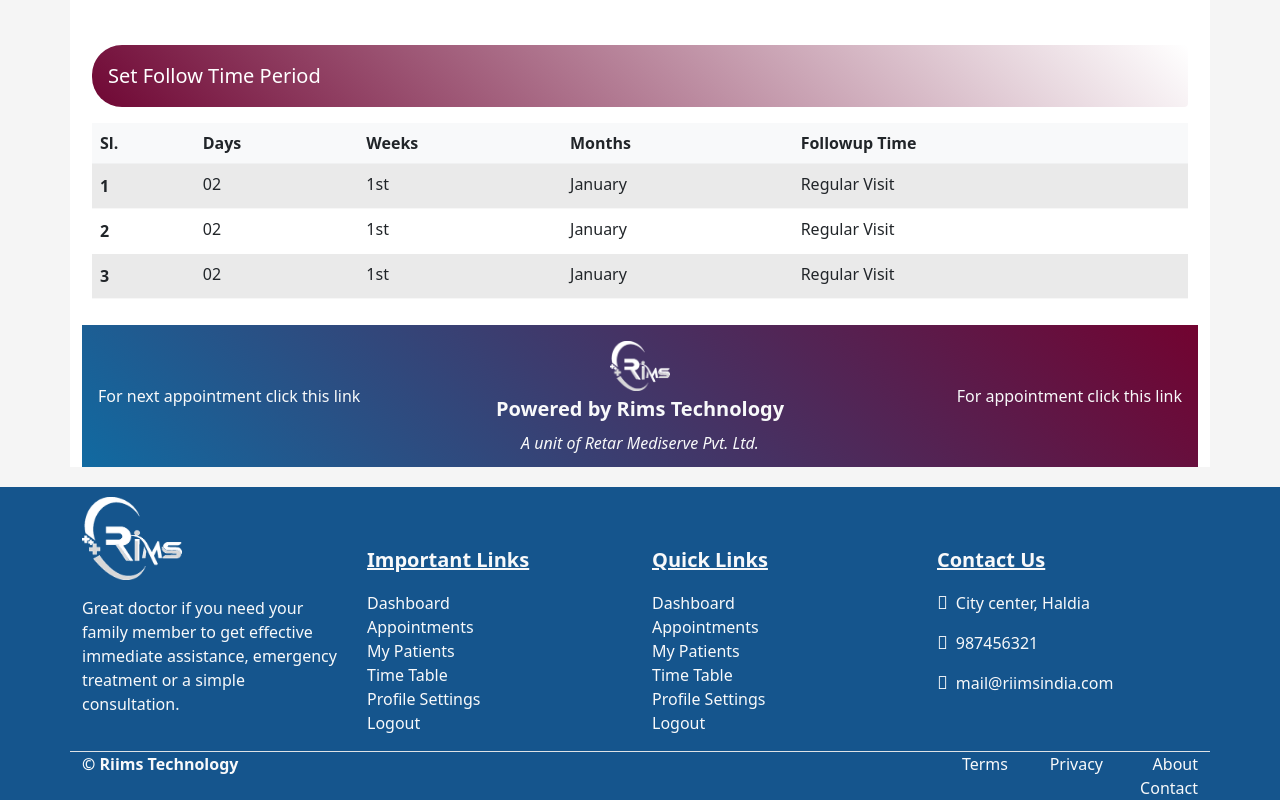
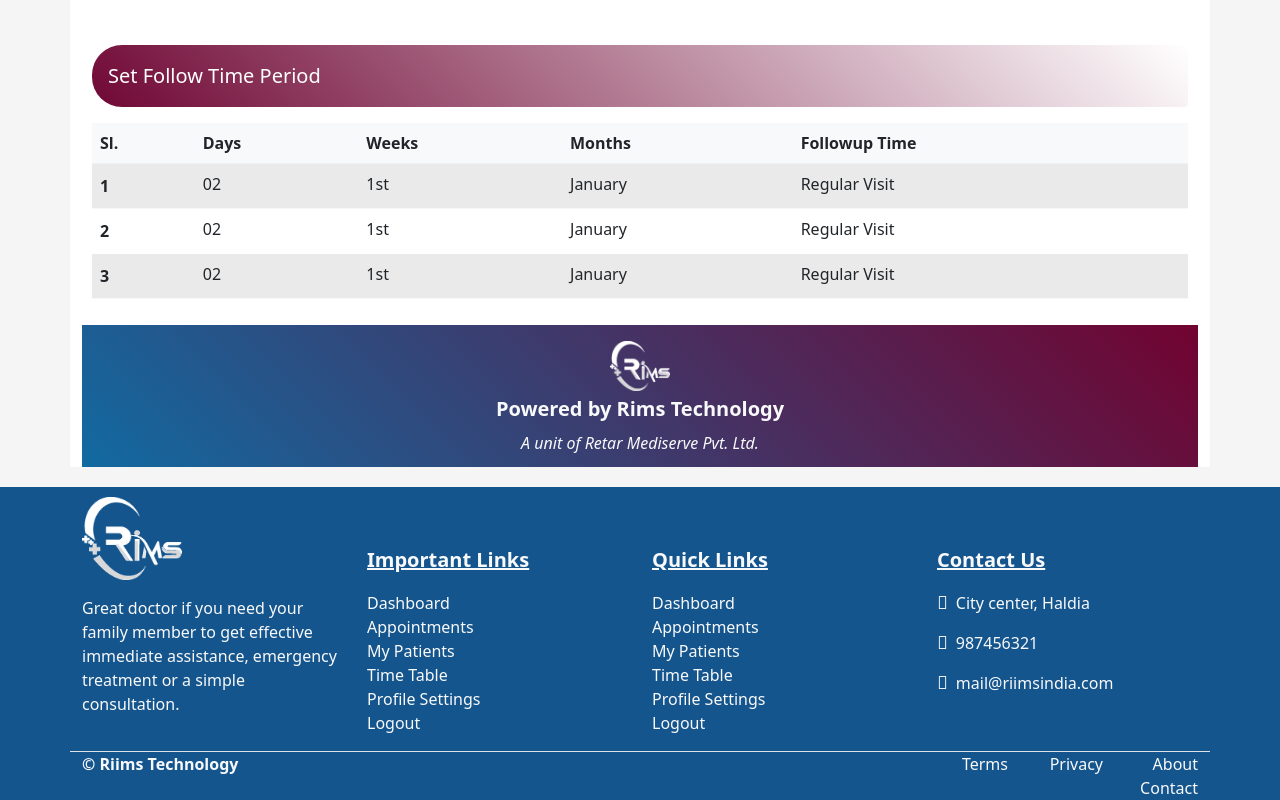
Before and after one commit to Rimsind/rims-doctor-2.0, a Next.js app: page /report/Prescription in a window 1280 px wide. Shown: the part 1975-2775 px from the top of the page. Built offline with nearby package versions, Linux system fonts and the light colour scheme.

Commit message:
module error solved

```diff
--- a/components/commonForm/index.js
+++ b/components/commonForm/index.js
@@ -1,6 +1,6 @@
-import Assesment from "./assesment";
+import Assesment from "./Assesment";
 import EPrescription from "./EPrescription";
-import HistoryOfPresentIllness from "./historyOfPresentIllness";
+import HistoryOfPresentIllness from "./HistoryOfPresentIllness";
 import ClinicalAssessment from "./ClinicalAssessment";
 
 export {
--- a/pages/report/Prescription.js
+++ b/pages/report/Prescription.js
@@ -525,11 +525,7 @@
             style={{ background: "linear-gradient(45deg, #116aa1, #720330)" }}
           >
             <div className="row align-items-center pt-3 px-3">
-              <div className="col-md-4">
-                <p className="text-light text-start">
-                  For next appointment click <a href>this link</a>
-                </p>
-              </div>
+              <div className="col-md-4"></div>
               <div className="col-md-4">
                 <div className="banner-logo text-center mb-2">
                   <img src="../assets/img/rims-logo-white.png" height="50px" />
@@ -541,11 +537,7 @@
                   A unit of Retar Mediserve Pvt. Ltd.
                 </p>
               </div>
-              <div className="col-md-4">
-                <p className="text-light text-end">
-                  For appointment click <a href>this link</a>
-                </p>
-              </div>
+              <div className="col-md-4"></div>
             </div>
           </footer>
         </div>
```
